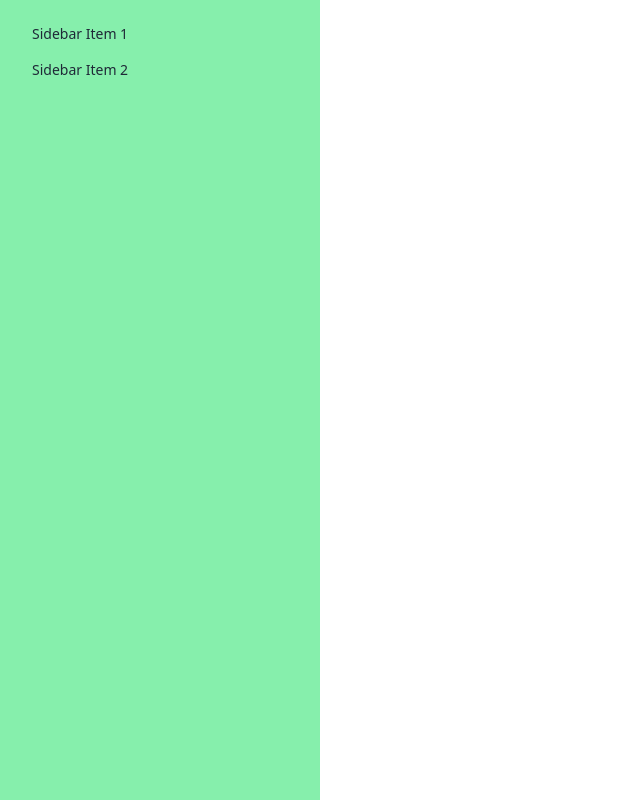
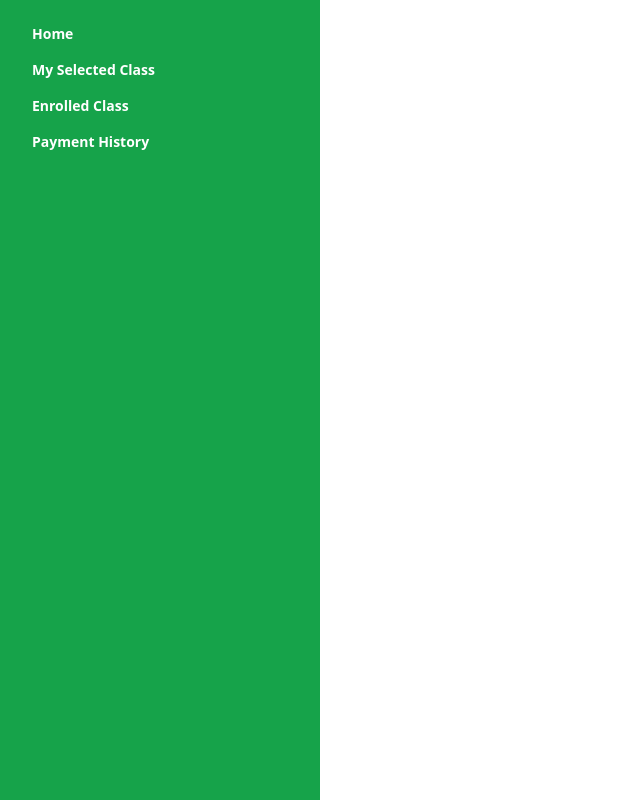
Before and after one commit to abusayedwd/school-summerCamp-client, a React (Vite) app: page /dashboard in a window 1280 px wide. Shown: the whole page, without its empty margins (0-640 px from the left). Built offline with nearby package versions, Linux system fonts and the light colour scheme; no server answers.

Commit message:
dashboard nav added

```diff
--- /dev/null
+++ b/src/Home/Pages/Dashboard/EnrolledClass.jsx
@@ -0,0 +1,11 @@
+
+
+const EnrolledClass = () => {
+        return (
+                <div>
+                        <h1>Enrolled Classes :</h1>
+                </div>
+        );
+};
+
+export default EnrolledClass;
--- /dev/null
+++ b/src/Home/Pages/Dashboard/Homepage.jsx
@@ -0,0 +1,11 @@
+import dashboard from '../../../../public/accesories/Dashboard.png'
+
+const Homepage = () => {
+        return (
+                <div>
+                        <img src={dashboard} alt="" />
+                </div>
+        );
+};
+
+export default Homepage;
--- /dev/null
+++ b/src/Home/Pages/Dashboard/Paymenthistory.jsx
@@ -0,0 +1,11 @@
+import React from 'react';
+
+const Paymenthistory = () => {
+        return (
+                <div>
+                        <h1>Payment Details :</h1>
+                </div>
+        );
+};
+
+export default Paymenthistory;
--- a/src/Layout/Dashboard.jsx
+++ b/src/Layout/Dashboard.jsx
@@ -1,5 +1,5 @@
 import React from 'react';
-import { Outlet } from 'react-router-dom';
+import { Link, Outlet } from 'react-router-dom';
 
 const Dashboard = () => {
         return (
@@ -13,10 +13,13 @@ const Dashboard = () => {
   </div>
   <div className="drawer-side">
     <label htmlFor="my-drawer-2" className="drawer-overlay"></label>
-    <ul className="menu p-4 w-80 h-full  bg-green-300 text-base-content">
+    <ul className="menu p-4 w-80 h-full  bg-green-600 text-base-content">
       {/* Sidebar content here */}
-      <li><a>Sidebar Item 1</a></li>
-      <li><a>Sidebar Item 2</a></li>
+      <li><Link className='text-white font-bold' to ="/dashboard/home">Home</Link></li>
+      <li><Link className='text-white font-bold' to ="/dashboard/myclass">My Selected Class</Link></li>
+      <li><Link className='text-white font-bold' to ="/dashboard/enrollclass">Enrolled Class</Link></li>
+      <li><Link className='text-white font-bold' to ="/dashboard/history">Payment History</Link></li>
+
     </ul>
 
   </div>
--- a/src/Routes/Route.jsx
+++ b/src/Routes/Route.jsx
@@ -11,6 +11,7 @@ import Classes from "../Home/Pages/Classes";
 import PrivateRoute from "./PrivateRoute";
 import Dashboard from "../Layout/Dashboard";
 import Myclass from "../Home/Pages/Dashboard/MyClass/Myclass";
+import Homepage from "../Home/Pages/Dashboard/Homepage";
 
 
 
@@ -48,6 +49,10 @@ import Myclass from "../Home/Pages/Dashboard/MyClass/Myclass";
                 element:<Dashboard></Dashboard>,
                 children: [
                         {
+                                path:'home',
+                                element:<Homepage></Homepage>
+                        },
+                        {
                                 path:'myclass',
                                 element:<Myclass></Myclass>
                         }
--- a/src/Shared/Navbar.jsx
+++ b/src/Shared/Navbar.jsx
@@ -17,7 +17,7 @@ const Navbar = () => {
     <li><Link to='/'>Home</Link></li>
     <li><Link to='/instructor'>Instructors</Link> </li>
     <li><Link to='/classes'>Classes</Link> </li>
-    <li><Link to='/dashboard'>DashBoard</Link> </li>
+    <li><Link to='/dashboard/home'>DashBoard</Link> </li>
 
 
 
```
Also changed, not shown: public/accesories/Dashboard.png (added).
